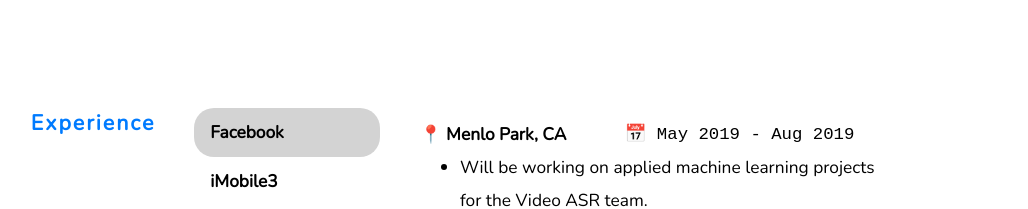
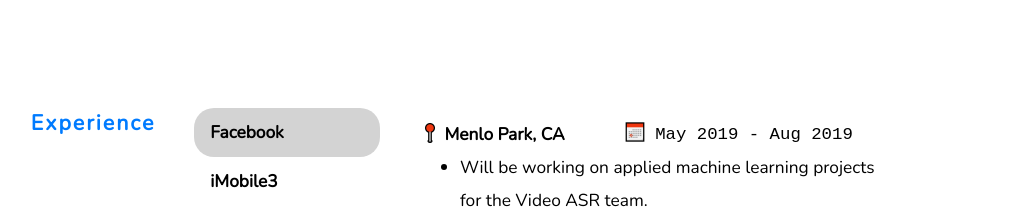
Before and after one commit to znields/znields.com, a React (Create React App) app: page / in a window 1280 px wide. Shown: the part 2304-2513 px from the top of the page, without its empty margins (61-1089 px from the left). Built offline with nearby package versions, Linux system fonts and the light colour scheme.

Commit message:
Update Tabs.jsx

```diff
--- a/src/components/Tabs.jsx
+++ b/src/components/Tabs.jsx
@@ -5,6 +5,10 @@
 import PropTypes from 'prop-types';
 import { observer } from 'mobx-react';
 import dayStore from '../store/day';
+import Emoji from '../components/Emoji';
+
+import calendar from '../assets/calendar.png';
+import pushpin from '../assets/pushpin.png';
 
 const style = {
   date: {
@@ -61,11 +65,13 @@
                 <Tab.Pane key={job.company} eventKey={job.company}>
                   <Row>
                     <Col style={style.location}>
-                      {'📍 '}
+                      <Emoji src={pushpin} style={{ width: '15pt', height: '15pt', marginBottom: '5px' }} />
+                      &nbsp;
                       {job.location}
                     </Col>
                     <Col md={7} style={style.date}>
-                      {'📅 '}
+                      <Emoji src={calendar} style={{ width: '15pt', height: '15pt', marginBottom: '5px' }} />
+                      &nbsp;
                       {job.date}
                     </Col>
                   </Row>
```
